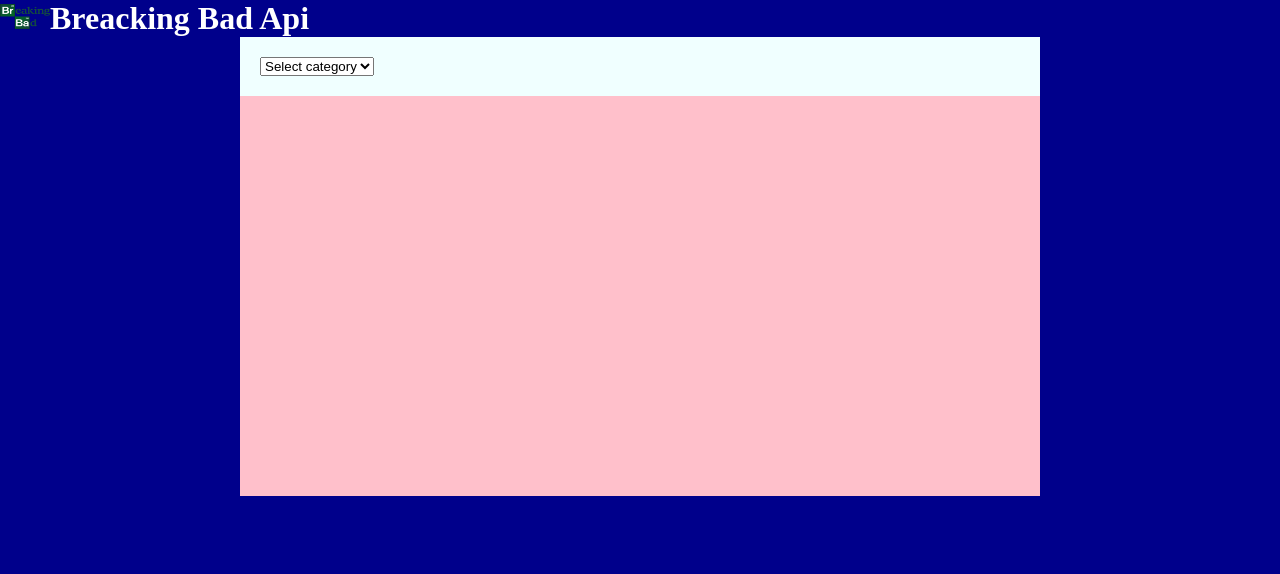
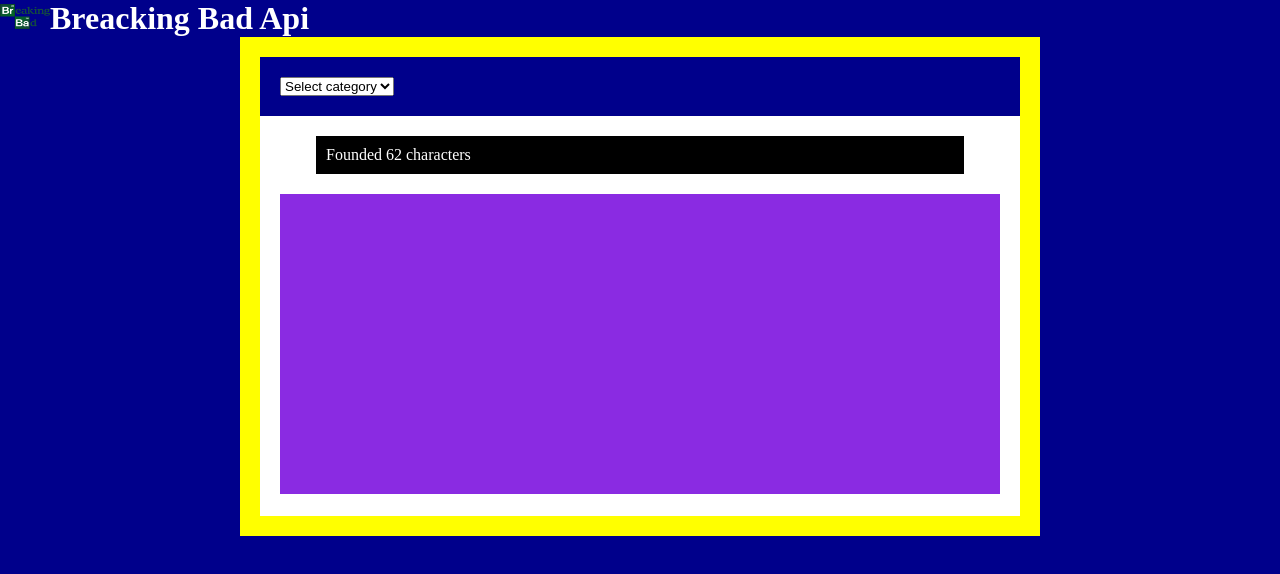
Before and after one commit to Nembo93/vite-breacking-bad, a Vue app in the folder vite-breacking-bad/: page / in a window 1280 px wide. Shown: the top 574 px of the page. Built offline with nearby package versions, Linux system fonts and the light colour scheme.

Commit message:
Aggiunge sottostrutture main

```diff
--- a/vite-breacking-bad/src/components/appMain.vue
+++ b/vite-breacking-bad/src/components/appMain.vue
@@ -13,6 +13,13 @@
         </div>
 
         <div class="main_box">
+            <div class="founded">
+                Founded 62 characters
+            </div>
+
+            <div class="card_container">
+
+            </div>
 
         </div>
     </div>
@@ -23,13 +30,28 @@
     width: 800px;
     background-color: yellow;
     margin: auto;
+    padding: 20px;
 }
 .main_top{
-    background-color: azure;
+    background-color: darkblue;
     padding: 20px;
 }
 .main_box{
-    background-color: pink;
+    background-color: white;
     height: 400px;
+    padding: 20px;
+}
+.founded{
+    margin: auto;
+    width: 90%;
+    background-color: black;
+    color: white;
+    font-size: 16px;
+    padding: 10px;
+}
+.card_container{
+    background-color: blueviolet;
+    height: 300px;
+    margin-top: 20px;
 }
 </style>
```
